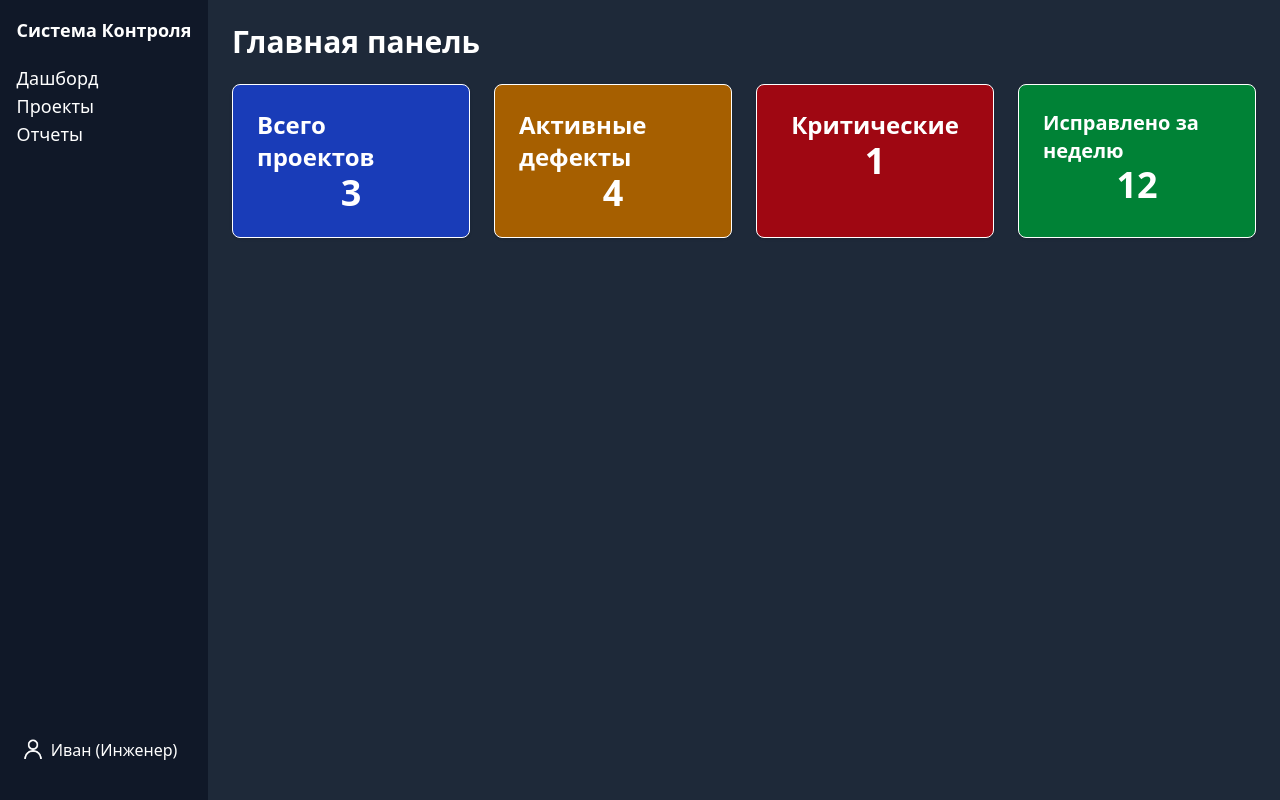
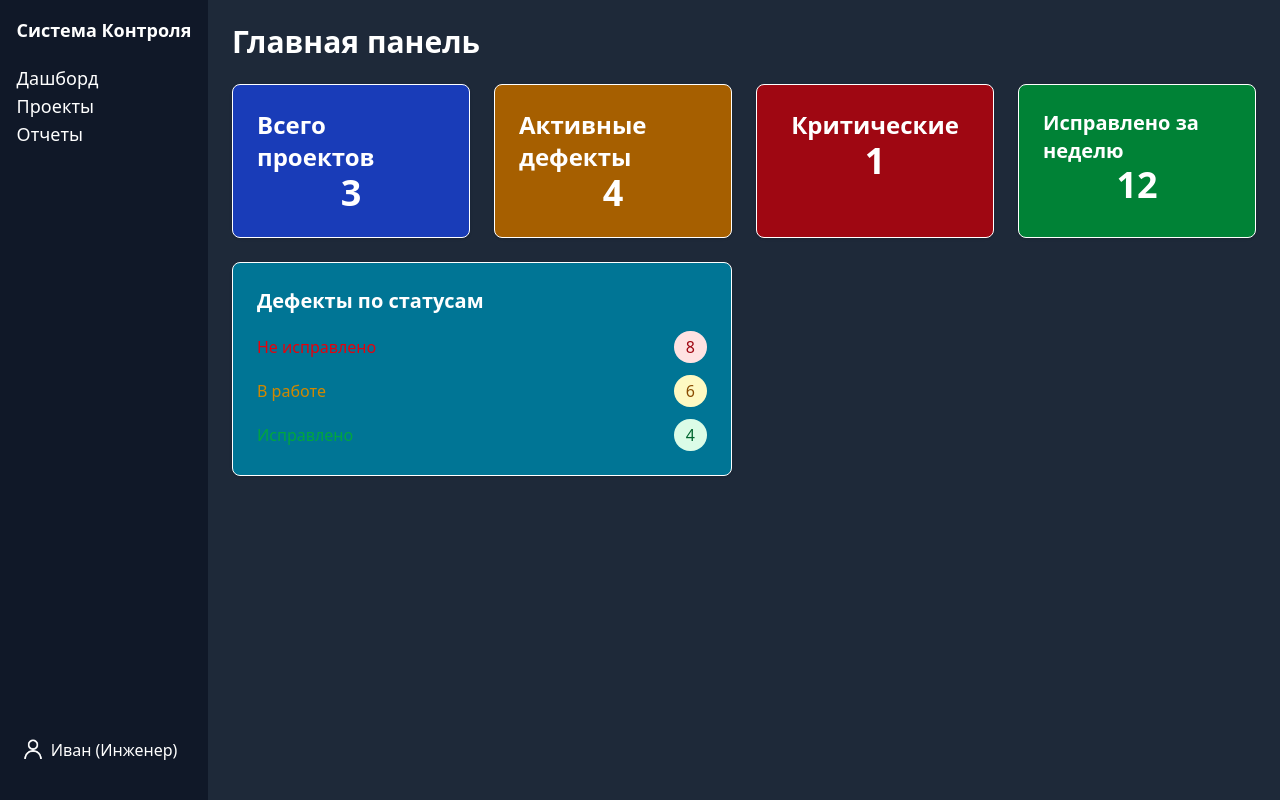
Before and after one commit to galaksss/pks-1-praktika, a React (Vite) app: page /dashboard in a window 1280 px wide. Built offline with nearby package versions, Linux system fonts and the light colour scheme.

Commit message:
сделал 2 секции дешборда

```diff
--- a/src/components/Dashboard.tsx
+++ b/src/components/Dashboard.tsx
@@ -22,6 +22,25 @@ const Dashboard: React.FC = () => {
           <p className="text-4xl font-bold">12</p>
         </div>
       </div>
+      <div className="grid grid-cols-1 lg:grid-cols-2 gap-6 self-center">
+        <div className="bg-cyan-700 p-6 rounded-lg shadow-sm border">
+          <h3 className="text-xl font-semibold mb-4">Дефекты по статусам</h3>
+          <div className="space-y-3">
+            <div className="flex items-center justify-between">
+              <span className="text-red-600 font-medium">Не исправлено</span>
+              <span className="bg-red-100 text-red-800 px-3 py-1 rounded-full">8</span>
+            </div>
+            <div className="flex items-center justify-between">
+              <span className="text-yellow-600 font-medium">В работе</span>
+              <span className="bg-yellow-100 text-yellow-800 px-3 py-1 rounded-full">6</span>
+            </div>
+            <div className="flex items-center justify-between">
+              <span className="text-green-600 font-medium">Исправлено</span>
+              <span className="bg-green-100 text-green-800 px-3 py-1 rounded-full">4</span>
+            </div>
+          </div>
+        </div>
+      </div>
     </div>
   );
 };
```
